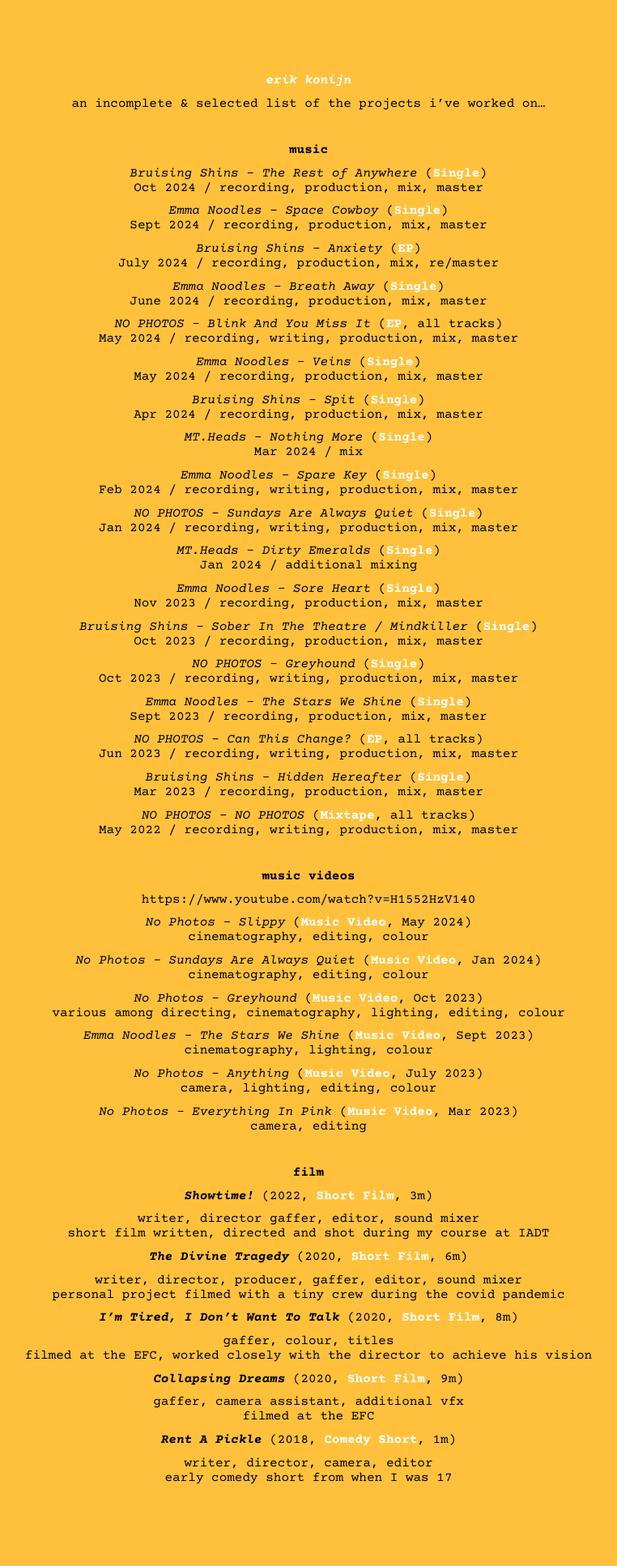
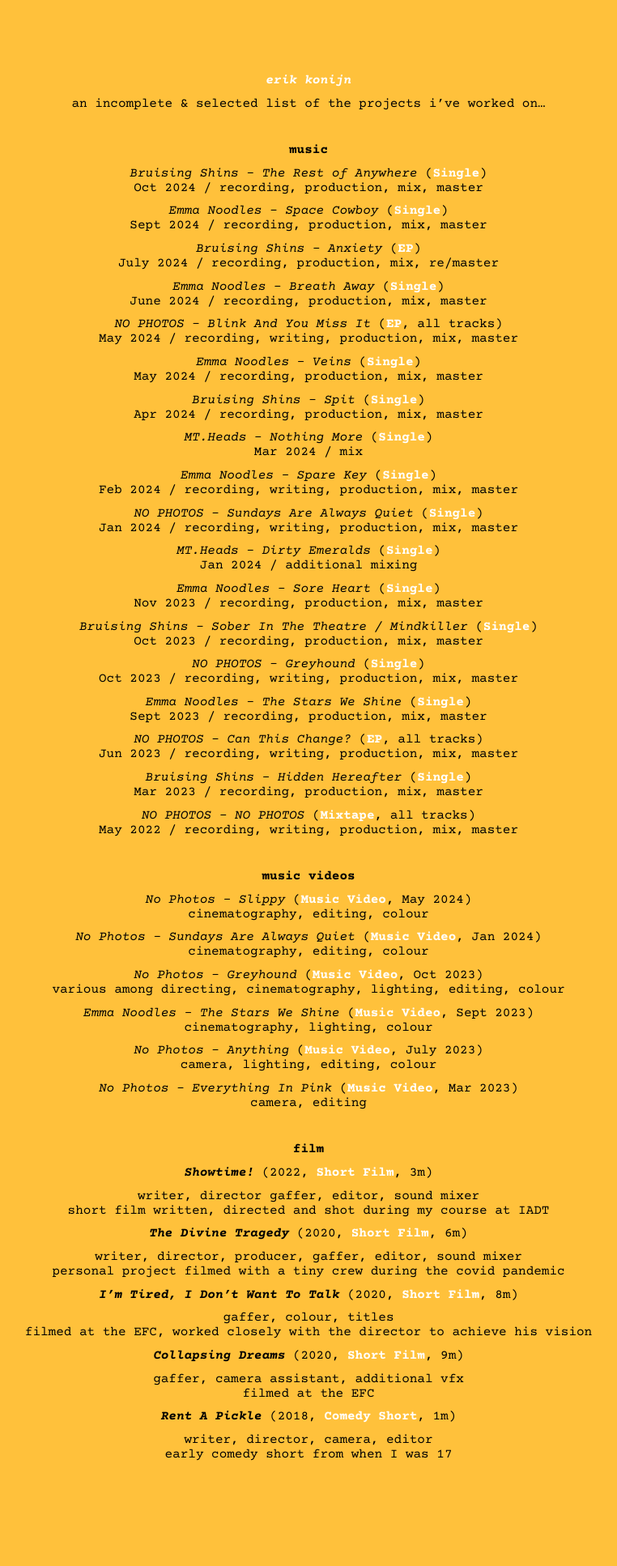
Before and after one commit to erikonijn/erikonijn.github.io, a Jekyll site: the page built from pages/credits.md, in a window 1280 px wide. Shown: the whole page at 81% size, without its empty margins (259-1021 px from the left). Built offline with Jekyll 4.4.1, drawn with Linux system fonts in a browser that asks for light colours; after the commit the page ends 1906 px from its top, so only the background shows below that; some of the changed lines change nothing that is shown.

Commit message:
Update credits.md

```diff
--- a/pages/credits.md
+++ b/pages/credits.md
@@ -71,8 +71,6 @@ May 2022 / recording, writing, production, mix, master
 
 **music videos**
 
-https://www.youtube.com/watch?v=H1552HzV140
-
 *No Photos - Slippy* ([**Music Video**](https://www.youtube.com/watch?v=H1552HzV140){:target="_blank"}, May 2024)
 cinematography, editing, colour
 
```
